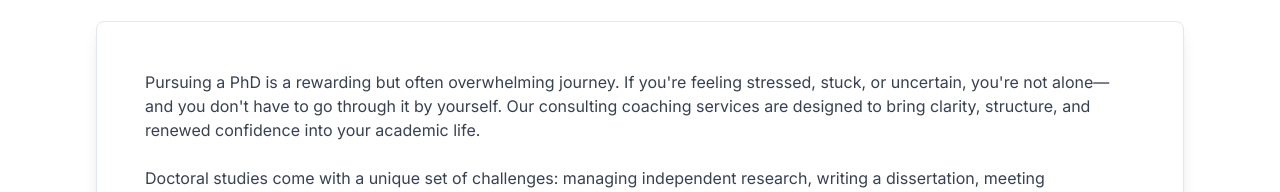
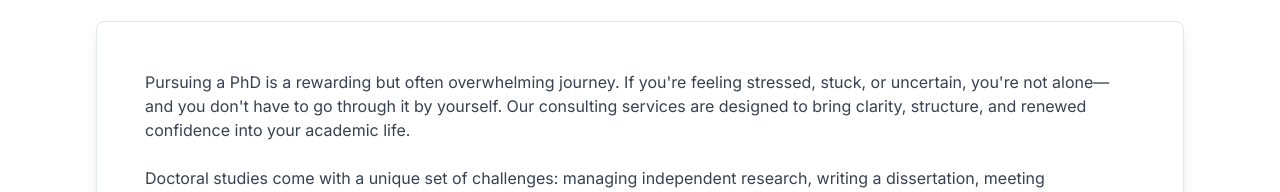
Before and after one commit to ReuvenKatz/pathway-nexus-gateway1, a React (Vite) app: page /services in a window 1280 px wide. Shown: the part 364-556 px from the top of the page. Built offline with nearby package versions, Linux system fonts and the light colour scheme; a web font is replaced by a local one.

Commit message:
Update "Our Services" page text
Change "Our coaching services" to "Our consulting services" on the Individual Consulting page.

```diff
--- a/src/pages/Services.tsx
+++ b/src/pages/Services.tsx
@@ -60,7 +60,7 @@ const Services = () => {
                 <div className="space-y-6 text-gray-700">
                   <p>
                     Pursuing a PhD is a rewarding but often overwhelming journey. If you're feeling stressed, stuck, or uncertain, you're
-                    not alone—and you don't have to go through it by yourself. Our consulting coaching services are designed to bring clarity,
+                    not alone—and you don't have to go through it by yourself. Our consulting services are designed to bring clarity,
                     structure, and renewed confidence into your academic life.
                   </p>
 
```
